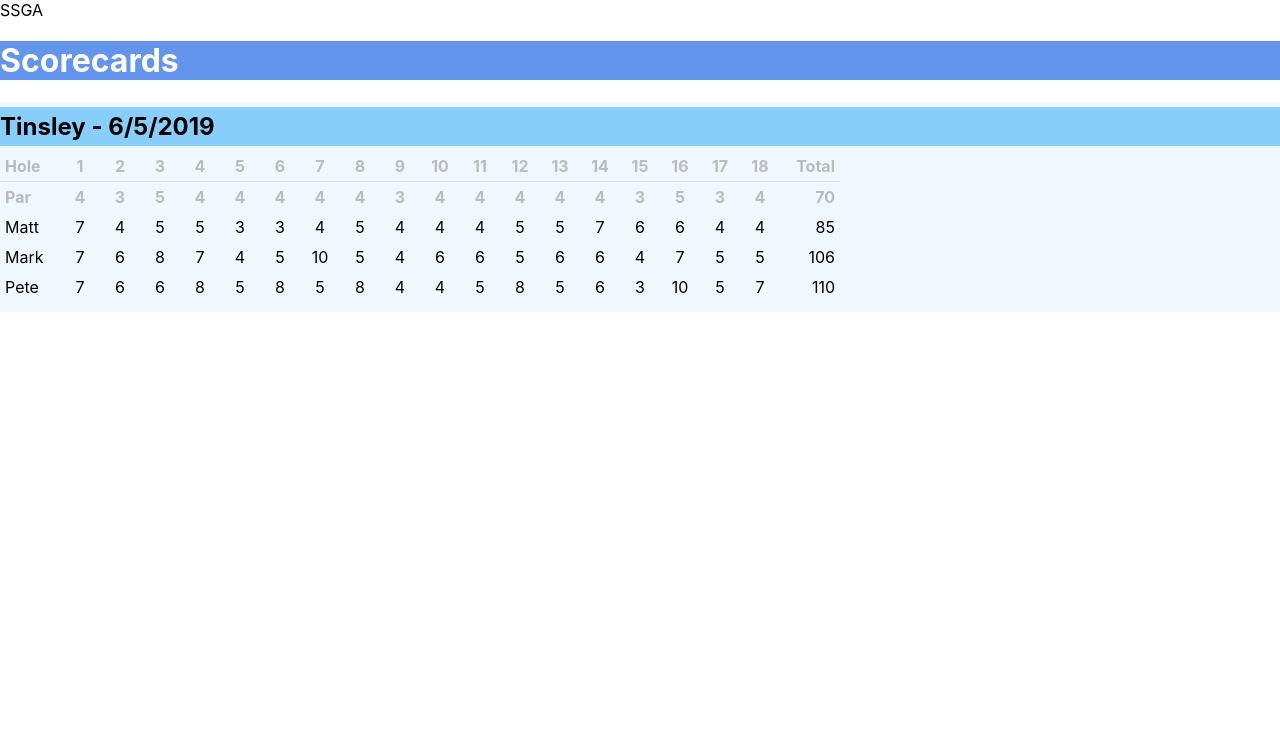
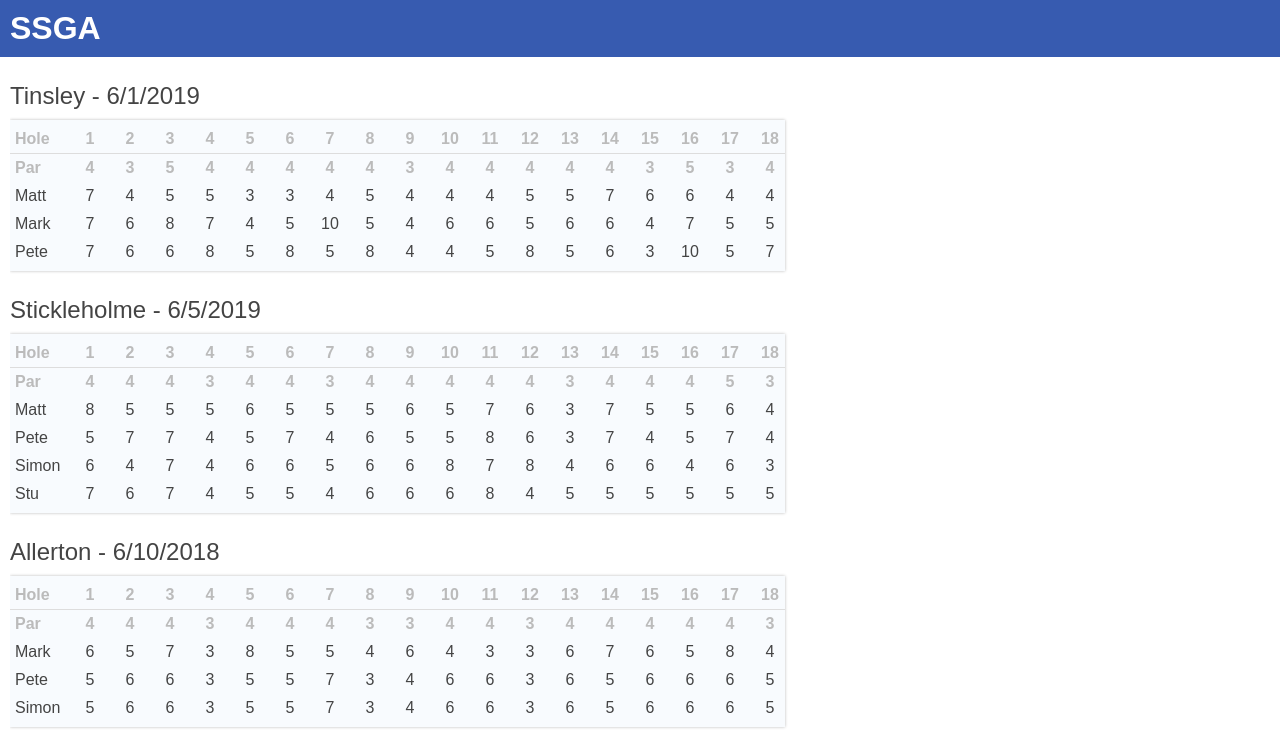
Before and after one commit to whitfield-mj/ssga, a React (Create React App) app: page / in a window 1280 px wide. Shown: the top 752 px of the page. Built offline with nearby package versions, Linux system fonts and the light colour scheme.

Commit message:
Updated styles

```diff
--- a/src/App.css
+++ b/src/App.css
@@ -0,0 +1,9 @@
+#app-header {
+    background-color: #375bb0;
+    color: white;
+    padding: 10px 0 10px 10px;
+}
+
+#main-content {
+    padding: 10px;
+}
--- a/src/App.js
+++ b/src/App.js
@@ -4,9 +4,13 @@ import Scorecards from "./scorecards/Scorecards";
 
 function App() {
   return (
-    <div className="App">
-      <header className="App-header">SSGA</header>
-      <Scorecards />
+    <div id="app">
+      <header id="app-header">
+        <h1>SSGA</h1>
+      </header>
+      <div id="main-content">
+        <Scorecards />
+      </div>
     </div>
   );
 }
--- a/src/data/scores.js
+++ b/src/data/scores.js
@@ -1,4 +1,4 @@
-import { fromJS, OrderedMap } from 'immutable';
+import { fromJS, OrderedMap } from "immutable";
 
 export default fromJS({
   courses: {
@@ -57,11 +57,123 @@ export default fromJS({
       18: {
         par: 4
       }
+    }),
+    Stickleholme: OrderedMap({
+      1: {
+        par: 4
+      },
+      2: {
+        par: 4
+      },
+      3: {
+        par: 4
+      },
+      4: {
+        par: 3
+      },
+      5: {
+        par: 4
+      },
+      6: {
+        par: 4
+      },
+      7: {
+        par: 3
+      },
+      8: {
+        par: 4
+      },
+      9: {
+        par: 4
+      },
+      10: {
+        par: 4
+      },
+      11: {
+        par: 4
+      },
+      12: {
+        par: 4
+      },
+      13: {
+        par: 3
+      },
+      14: {
+        par: 4
+      },
+      15: {
+        par: 4
+      },
+      16: {
+        par: 4
+      },
+      17: {
+        par: 5
+      },
+      18: {
+        par: 3
+      }
+    }),
+    Allerton: OrderedMap({
+      1: {
+        par: 4
+      },
+      2: {
+        par: 4
+      },
+      3: {
+        par: 4
+      },
+      4: {
+        par: 3
+      },
+      5: {
+        par: 4
+      },
+      6: {
+        par: 4
+      },
+      7: {
+        par: 4
+      },
+      8: {
+        par: 3
+      },
+      9: {
+        par: 3
+      },
+      10: {
+        par: 4
+      },
+      11: {
+        par: 4
+      },
+      12: {
+        par: 3
+      },
+      13: {
+        par: 4
+      },
+      14: {
+        par: 4
+      },
+      15: {
+        par: 4
+      },
+      16: {
+        par: 4
+      },
+      17: {
+        par: 4
+      },
+      18: {
+        par: 3
+      }
     })
   },
   rounds: {
-    '2019-06-22': {
-      course: 'Tinsley',
+    "2019-02-16": {
+      course: "Tinsley",
       scores: {
         Matt: OrderedMap({
           1: 7,
@@ -124,6 +236,156 @@ export default fromJS({
           18: 7
         })
       }
+    },
+    "2019-06-22": {
+      course: "Stickleholme",
+      scores: {
+        Matt: OrderedMap({
+          1: 8,
+          2: 5,
+          3: 5,
+          4: 5,
+          5: 6,
+          6: 5,
+          7: 5,
+          8: 5,
+          9: 6,
+          10: 5,
+          11: 7,
+          12: 6,
+          13: 3,
+          14: 7,
+          15: 5,
+          16: 5,
+          17: 6,
+          18: 4
+        }),
+        Pete: OrderedMap({
+          1: 5,
+          2: 7,
+          3: 7,
+          4: 4,
+          5: 5,
+          6: 7,
+          7: 4,
+          8: 6,
+          9: 5,
+          10: 5,
+          11: 8,
+          12: 6,
+          13: 3,
+          14: 7,
+          15: 4,
+          16: 5,
+          17: 7,
+          18: 4
+        }),
+        Simon: OrderedMap({
+          1: 6,
+          2: 4,
+          3: 7,
+          4: 4,
+          5: 6,
+          6: 6,
+          7: 5,
+          8: 6,
+          9: 6,
+          10: 8,
+          11: 7,
+          12: 8,
+          13: 4,
+          14: 6,
+          15: 6,
+          16: 4,
+          17: 6,
+          18: 3
+        }),
+        Stu: OrderedMap({
+          1: 7,
+          2: 6,
+          3: 7,
+          4: 4,
+          5: 5,
+          6: 5,
+          7: 4,
+          8: 6,
+          9: 6,
+          10: 6,
+          11: 8,
+          12: 4,
+          13: 5,
+          14: 5,
+          15: 5,
+          16: 5,
+          17: 5,
+          18: 5
+        })
+      }
+    },
+    "2018-11-24": {
+      course: "Allerton",
+      scores: {
+        Mark: OrderedMap({
+          1: 6,
+          2: 5,
+          3: 7,
+          4: 3,
+          5: 8,
+          6: 5,
+          7: 5,
+          8: 4,
+          9: 6,
+          10: 4,
+          11: 3,
+          12: 3,
+          13: 6,
+          14: 7,
+          15: 6,
+          16: 5,
+          17: 8,
+          18: 4
+        }),
+        Pete: OrderedMap({
+          1: 5,
+          2: 6,
+          3: 6,
+          4: 3,
+          5: 5,
+          6: 5,
+          7: 7,
+          8: 3,
+          9: 4,
+          10: 6,
+          11: 6,
+          12: 3,
+          13: 6,
+          14: 5,
+          15: 6,
+          16: 6,
+          17: 6,
+          18: 5
+        }),
+        Simon: OrderedMap({
+          1: 5,
+          2: 6,
+          3: 6,
+          4: 3,
+          5: 5,
+          6: 5,
+          7: 7,
+          8: 3,
+          9: 4,
+          10: 6,
+          11: 6,
+          12: 3,
+          13: 6,
+          14: 5,
+          15: 6,
+          16: 6,
+          17: 6,
+          18: 5
+        })
+      }
     }
   }
 });
--- a/src/index.css
+++ b/src/index.css
@@ -1,10 +1,13 @@
 body {
   margin: 0;
-  font-family: -apple-system, BlinkMacSystemFont, 'Segoe UI', 'Roboto', 'Oxygen',
-    'Ubuntu', 'Cantarell', 'Fira Sans', 'Droid Sans', 'Helvetica Neue',
-    sans-serif;
+  font-family: Arial, Helvetica, sans-serif;
   -webkit-font-smoothing: antialiased;
   -moz-osx-font-smoothing: grayscale;
+  color: #444;
+}
+
+h1, h2, h3 {
+  margin: 0;
 }
 
 code {
--- a/src/scorecards/Scorecards.js
+++ b/src/scorecards/Scorecards.js
@@ -9,9 +9,6 @@ class Scorecards extends Component {
   render() {
     return (
       <div id="scorecards">
-        <header>
-          <h1>Scorecards</h1>
-        </header>
         {scores
           .get("rounds")
           .map((round, key) => (
--- a/src/scorecards/scorecards.css
+++ b/src/scorecards/scorecards.css
@@ -3,24 +3,30 @@
 
 #scorecards header {
   color: white;
-  background-color: cornflowerblue;
+  background-color: #375bb0;
 }
 
 #scorecards h2 {
-  padding: 5px 0;
+  padding: 5px 0 10px;
   margin: 0;
-  background-color: lightskyblue;
+  font-weight: normal;
 }
 
 #scorecards .scorecard {
   overflow: scroll;
-  padding: 5px 0;
-  background-color: aliceblue;
+  padding: 10px 0;
+
 }
 
 #scorecards .scorecard .scorecard-panel {
   padding: 5px 0;
   overflow: scroll;
+  width: 775px;
+  background-color: #f8fbfe;
+  -webkit-box-shadow: 0px 0px 3px 0px rgba(187,187,187,1);
+  -moz-box-shadow: 0px 0px 3px 0px rgba(187,187,187,1);
+  box-shadow: 0px 0px 3px 0px rgba(187,187,187,1);
+
 }
 
 #scorecards table {
```
